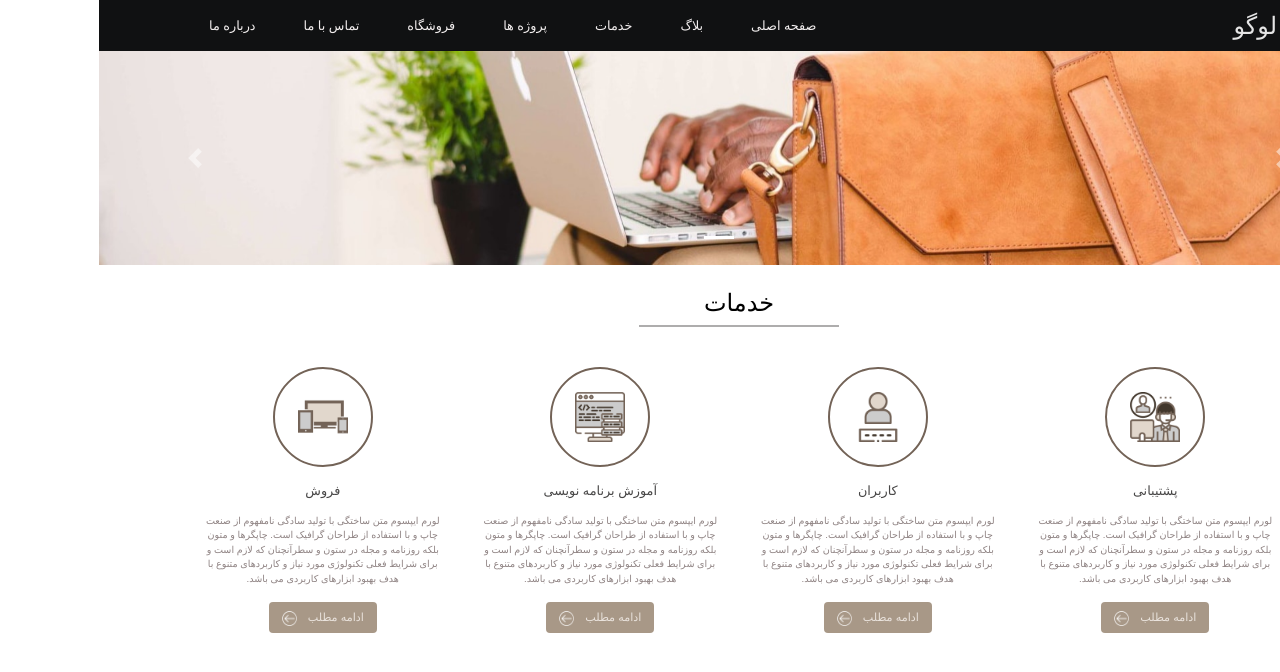
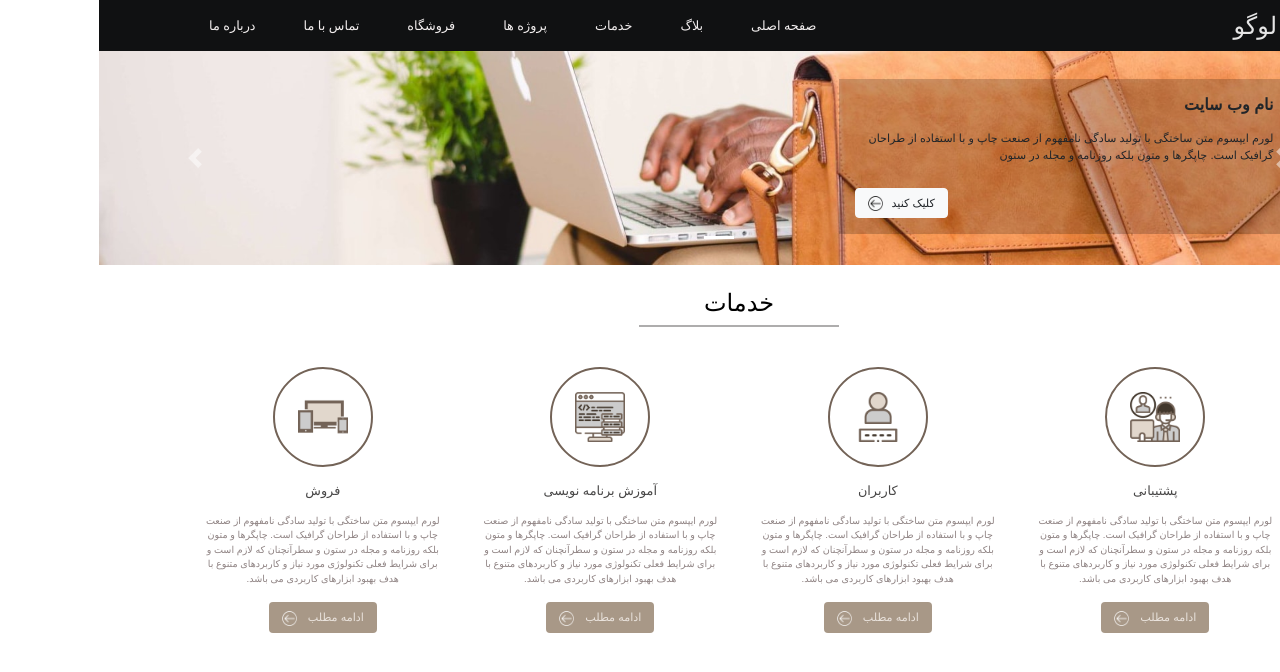
Before and after one commit to baharb68/my-first-design, a React (Create React App) app: page / in a window 1280 px wide. Shown: the top 672 px of the page. Built offline with nearby package versions, Linux system fonts and the light colour scheme; a web font is replaced by a local one.

Commit message:
modifying carousel:adding a content locating on carousel-image

```diff
--- a/src/App.js
+++ b/src/App.js
@@ -6,6 +6,7 @@ import 'jquery';
 import 'popper.js';
 import 'bootstrap';
 import 'vazir-font/dist/font-face.css';
+import arrow from './components/img/arrow-black.png'
 import Navbar from './components/navbar/Navbar'
 import Carousel from './components/carousel/Carousel'
 import Service from './components/Services/Service'
@@ -16,7 +17,7 @@ function App() {
       <div className="container-fluid bg-black">
         <Navbar logo="لوگو" />
       </div>
-      <Carousel />
+      <Carousel title="نام وب سایت" content="لورم ایپسوم متن ساختگی با تولید سادگی نامفهوم از صنعت چاپ و با استفاده از طراحان گرافیک است. چاپگرها و متون بلکه روزنامه و مجله در ستون " btntext="کلیک کنید" btnicon={arrow}/>
       <Service />
     </div>
   );
--- /dev/null
+++ b/src/components/carousel/Carousel.css
@@ -0,0 +1,18 @@
+.carousel-item > div{
+    top:13%;
+    right: 7%;
+    background-color:rgba(0,0,0,0.2) !important;
+    width: 450px;
+}
+.carousel-item > div > h2{
+    font-size: 1rem;
+}
+.carousel-item > div > p{
+    font-size: 0.7rem;
+}
+.carousel-item > div >  button{
+    font-size: 0.7rem;
+}
+.carousel-item > div >  button > img{
+    width: 15px;
+}
--- a/src/components/carousel/Carousel.jsx
+++ b/src/components/carousel/Carousel.jsx
@@ -1,7 +1,11 @@
 import React, { Component } from 'react'
 import header from '../img/header.jpg'
+import './Carousel.css'
 
 export default class Carousel extends Component {
+  constructor(props){
+    super(props);
+  }
     render() {
         return (
             <div id="carouselExampleIndicators" class="carousel slide" data-ride="carousel">
@@ -11,12 +15,12 @@ export default class Carousel extends Component {
               <li data-target="#carouselExampleIndicators" data-slide-to="2"></li> */}
             </ol>
             <div class="carousel-inner">
-              <div class="carousel-item active position-relative">
+              <div class="carousel-item active d-flex position-relative">
                 <img src={header} class="d-block w-100" alt="..." />
-                <div className="d-none d-md-flex flex-md-column d-md-block align-items-start position-absolute w-50">
+                <div className="d-none d-md-flex flex-md-column d-md-block align-items-start position-absolute px-3 py-3">
                     <h2 className="font-weight-bold">{this.props.title}</h2>
-                    <p className="text-right mt-3">{this.props.content}</p>
-                    <button className="mr-auto text-white mt-4">{this.props.buttontxt}<img src={this.props.btnicon} alt="" className="mr-2"/></button>
+                    <p className="text-right mt-2">{this.props.content}</p>
+                    <button className="btn btn-light mt-2 mr-auto">{this.props.btntext}<img src={this.props.btnicon} alt="" className="mr-2"/></button>
                 </div>
               </div>
               {/* <div class="carousel-item">
```
Also changed, not shown: src/components/img/arrow-black.png (added).
